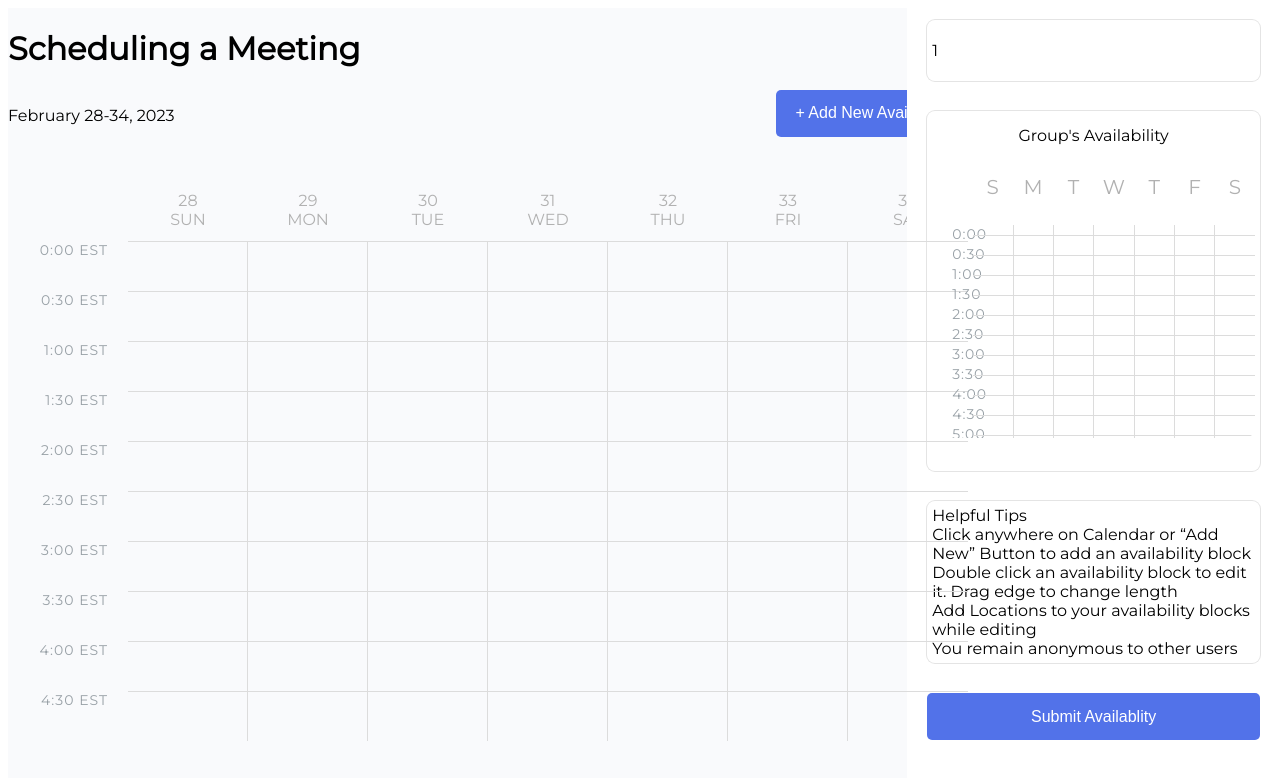
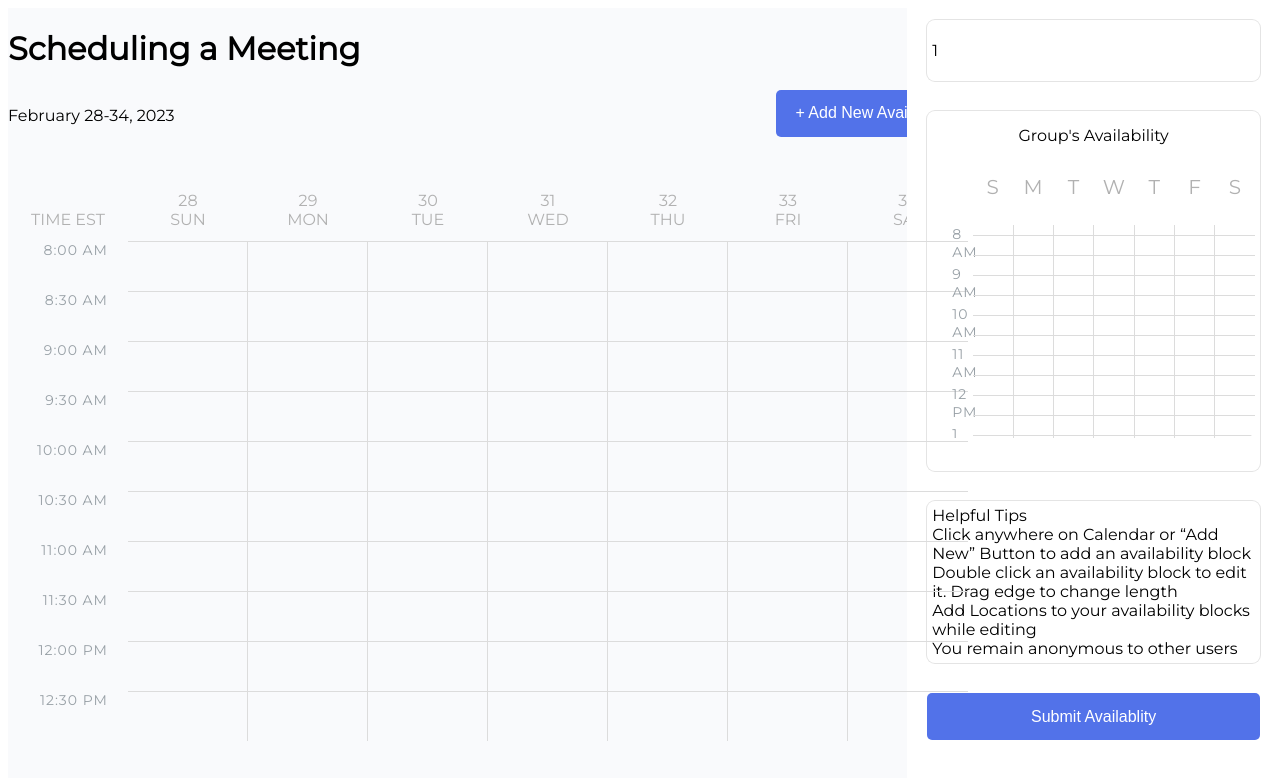
Before and after one commit to msacco8/Scheduling-Tool, a SvelteKit app in the folder my-app/: page /home/1 in a window 1280 px wide. Shown: the top 778 px of the page. Built offline with nearby package versions, Linux system fonts and the light colour scheme.

Commit message:
changed time frame

```diff
--- a/my-app/src/components/EditPanel.svelte
+++ b/my-app/src/components/EditPanel.svelte
@@ -40,8 +40,6 @@
         currentBlock.len = newTimes[1]
         currentBlock.location = data.location;
         currentBlock.availability = data.availability;
-
-        availabilities = availabilitiesmatrixRow.push(0);
 
         console.log("submitted")
     }
--- a/my-app/src/components/GroupCal.svelte
+++ b/my-app/src/components/GroupCal.svelte
@@ -22,7 +22,7 @@
     // Adding 15 minute time blocks to each day of the week
     function initTimeBlocks() {
         timeBlocks = [];
-        for (var i = 0; i < 96; i++) {
+        for (var i = 0; i < 48; i++) {
             let matrixRow = [];
             for (var j = 0; j < 8; j++) {
             // Note the structure of a time block
@@ -60,9 +60,9 @@
     <div class="calendar-body">
         {#each timeBlocks as block}
           {#if block.col == 0 && (block.startMin % 60) == 0}
-            <span class="time" style="grid-row: {block.row + 1}; grid-column: {block.col + 1};">{block.startMin / 60}:00 </span>
+            <span class="time" style="grid-row: {block.row + 1}; grid-column: {block.col + 1};">{((block.startMin / 60) + 8) % 12 == 0 ? 12 : ((block.startMin / 60) + 8) % 12}  {((block.startMin / 60) + 8) >= 12 ? "PM" : "AM"}</span>
           {:else if block.col == 0 && (block.startMin % 60) == 30}
-            <span class="time" style="grid-row: {block.row + 1}; grid-column: {block.col + 1};">{(block.startMin-30) / 60}:30</span>
+            <span class="time" style="grid-row: {block.row + 1}; grid-column: {block.col + 1};"></span>
           {:else if block.col == 0 && (block.startMin % 30) == 15}
             <span class="time" style="grid-row: {block.row + 1}; grid-column: {block.col + 1};"></span>
           {:else}
--- a/my-app/src/components/MainCal.svelte
+++ b/my-app/src/components/MainCal.svelte
@@ -26,7 +26,7 @@
 
 
   export function clickToAddNewAvailability () {
-    for (var i = 1; i < 96; i++) {
+    for (var i = 1; i < 48; i++) {
       for (var j = 2; j < 9; j++) {
         if(addNewAvailability(i, j)) {
           return;
@@ -37,7 +37,7 @@
 
   console.log("MainCal selectedBlockID: " + selectedBlockID)
 
-	var dayNames = [["", ""], ["Sun", "28"], ["Mon", "29"], ["Tue", "30"], ["Wed", "31"], ["Thu", "32"], ["Fri", "33"], ["Sat", "34"]];
+	var dayNames = [["Time EST", ""], ["Sun", "28"], ["Mon", "29"], ["Tue", "30"], ["Wed", "31"], ["Thu", "32"], ["Fri", "33"], ["Sat", "34"]];
 	/**
      * @type {any[]}
      */
@@ -62,7 +62,7 @@
   function initTimeBlocks() {
     timeBlocks = [];
 
-    for (var i = 0; i < 96; i++) {
+    for (var i = 0; i < 48; i++) {
       var matrixRow = [];
       for (var j = 0; j < 8; j++) {
         // Note the structure of a time block
@@ -138,9 +138,9 @@
     <div class="calendar-body" on:scroll={(e)=>sTop=e.target.scrollTop}>
         {#each timeBlocks as block}
           {#if block.col == 0 && (block.startMin % 60) == 0}
-            <span class="time" style="grid-row: {block.row + 1}; grid-column: {block.col + 1};">{block.startMin / 60}:00 EST</span>
+            <span class="time" style="grid-row: {block.row + 1}; grid-column: {block.col + 1};">{((block.startMin / 60) + 8) % 12 == 0 ? 12 : ((block.startMin / 60) + 8) % 12}:00  {((block.startMin / 60) + 8) >= 12 ? "PM" : "AM"}</span>
           {:else if block.col == 0 && (block.startMin % 60) == 30}
-            <span class="time" style="grid-row: {block.row + 1}; grid-column: {block.col + 1};">{(block.startMin-30) / 60}:30 EST</span>
+            <span class="time" style="grid-row: {block.row + 1}; grid-column: {block.col + 1};">{(((block.startMin-30) / 60) + 8) % 12 == 0 ? 12 : (((block.startMin-30) / 60) + 8) % 12}:30 {(((block.startMin-30) / 60) + 8) >= 12 ? "PM" : "AM"}</span>
           {:else if block.col == 0 && (block.startMin % 30) == 15}
             <span class="time" style="grid-row: {block.row + 1}; grid-column: {block.col + 1};"></span>
           {:else}
```
